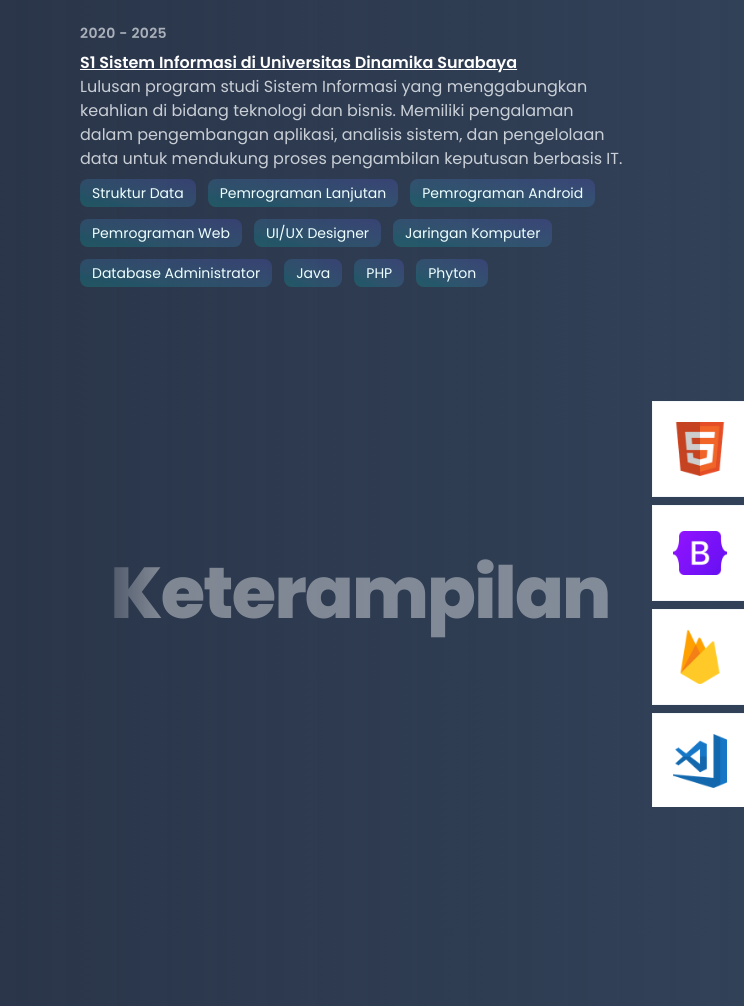
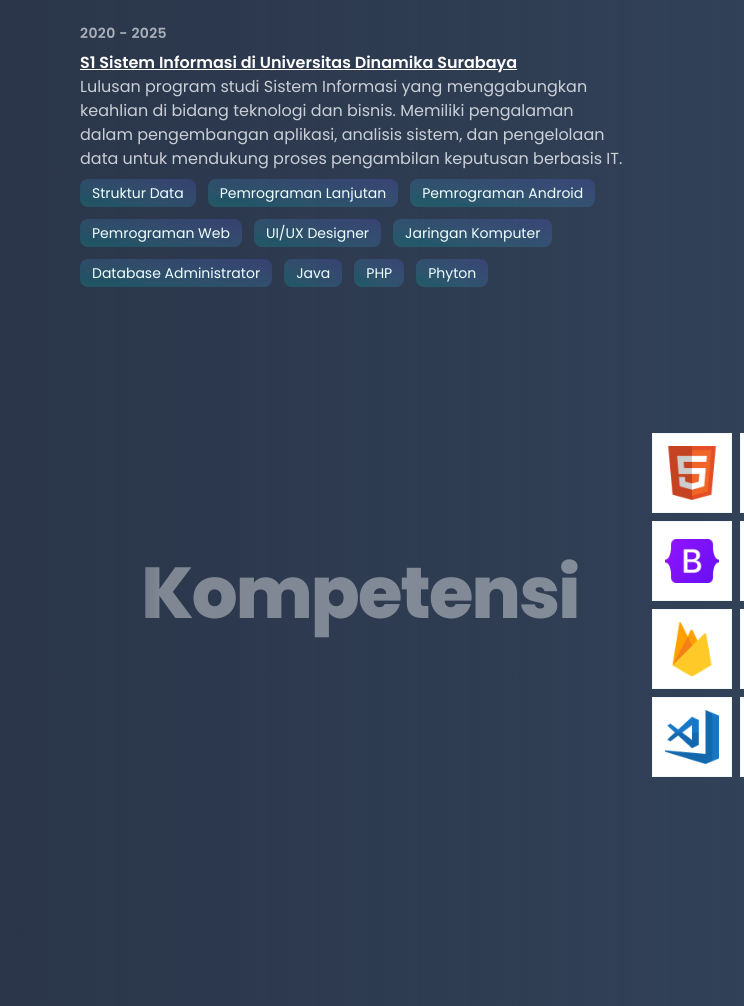
Before and after one commit to SweetSya/SweetSya.github.io, a website built with webpack: page index.html in a window 1280 px wide. Shown: the part 1609-2615 px from the top of the page, without its empty margins (536-1280 px from the left). Built offline with nearby package versions, Linux system fonts and the light colour scheme; some packages are replaced by stand-ins of ours; a script that the page names is missing; some icons are missing.

Commit message:
mobile gsap

```diff
--- a/index.html
+++ b/index.html
@@ -96,7 +96,7 @@
                     id="nav-keterampilan"
                     class="group-hover:max-w-24 flex-1 h-[1px] max-w-6 bg-slate-50 transition-all duration-200 nav-bars"
                   ></span>
-                  <div>Keterampilan</div> </a
+                  <div>Kompetensi</div> </a
                 ><a
                   href="#proyek"
                   class="nav-link group flex py-1 px-2 items-center gap-5 font-semibold tracking-wide opacity-70 hover:opacity-100 transition-all duration-200"
@@ -190,16 +190,16 @@
             </div>
             <div
               id="keterampilan"
-              class="pt-24 relative scm-section h-[500px] w-[300%] flex flex-nowrap"
+              class="mt-12 relative scm-section h-[500px] w-[300%] flex flex-nowrap"
             >
-              <div class="w-full h-full panel">
+              <div class="w-full !min-w-[300px] h-full panel">
                 <div
                   class="w-full h-full flex justify-center items-center flex-col relative"
                 >
                   <h2
                     class="absolute text-4xl sm:text-6xl md:text-7xl top-1/2 left-1/2 -translate-x-1/2 -translate-y-1/2 font-extrabold tracking-tight pb-6 text-white/40"
                   >
-                    Keterampilan
+                    Kompetensi
                   </h2>
                 </div>
               </div>
@@ -207,11 +207,6 @@
                 <div
                   class="w-full h-full flex justify-center items-center flex-col relative"
                 >
-                  <h2
-                    class="absolute text-4xl sm:text-6xl md:text-7xl top-1/2 left-1/2 -translate-x-1/2 -translate-y-1/2 font-extrabold tracking-tight pb-6 text-white/40"
-                  >
-                    <!-- Hard Skill -->
-                  </h2>
                   <div class="flex flex-col">
                     <div
                       class="showcase bahasa database flex flex-nowrap justify-start overflow-visible"
--- a/src/gsap.js
+++ b/src/gsap.js
@@ -30,18 +30,15 @@ const tl = gsap.timeline({
 
 tl.to("#keterampilan .showcase", {
   duration: 2,
-  x: "-25%",
+  x: "-30%",
   stagger: 0.2,
-}).to("#keterampilan .panel:nth-child(2)", {
-  duration: 2,
-  x: "15%",
 });
 
 gsap.to("#keterampilan .panel:nth-child(1)", {
   duration: 2,
-  x: "100%",
-  y: "-65%",
-  scale: 0.8,
+  x: "125%",
+  // y: "-65%",
+  scale: 0.9,
   stagger: 0.4, // each starts 0.4s after the previous
   scrollTrigger: {
     trigger: "#keterampilan .panel:nth-child(2)",
--- a/src/script.js
+++ b/src/script.js
@@ -161,7 +161,11 @@ const initiateKeterampilan = (data) => {
       items.forEach((item) => {
         parents.forEach((parent) => {
           let img = document.createElement("img");
-          img.className = "h-24 w-24 object-contain p-5 border bg-white m-1";
+          if (isMobile()) {
+            img.className = "h-16 w-16 object-contain p-3 border bg-white m-1";
+          } else {
+            img.className = "h-20 w-20 object-contain p-3 border bg-white m-1";
+          }
           img.src = item.link;
           img.alt = item.name;
           parent.appendChild(img);
@@ -190,7 +194,7 @@ const whichElementInViewport = () => {
   var section = document.querySelectorAll(".scm-section");
   for (let x = section.length - 1; x >= 0; x--) {
     // anchor are position of the top of the page (0 at the start)
-    var anchor = document.documentElement.scrollTop;
+    var anchor = document.documentElement.scrollTop + 300;
     // distanceToTop is the position of the top of the section
     // If section are the first element (x == 0), distanceToTop is -1
     // ensure that the first section nav is always active when the page is at the top
@@ -264,8 +268,8 @@ const start = () => {
   whichElementInViewport();
 };
 
+import "./gsap.js";
+
 document.addEventListener("DOMContentLoaded", (event) => {
   start();
 });
-
-import "./gsap.js";
```
Also changed, not shown: dist/bundle.js, dist/style.css.
